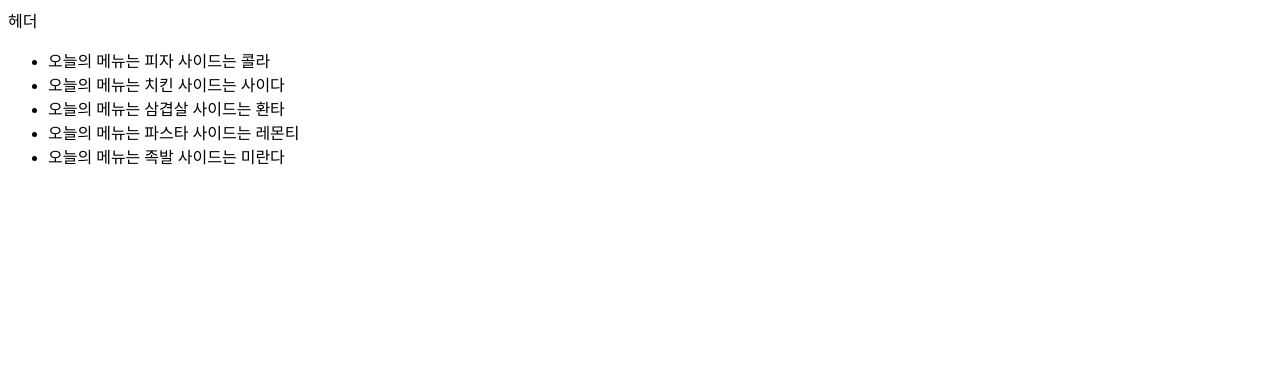
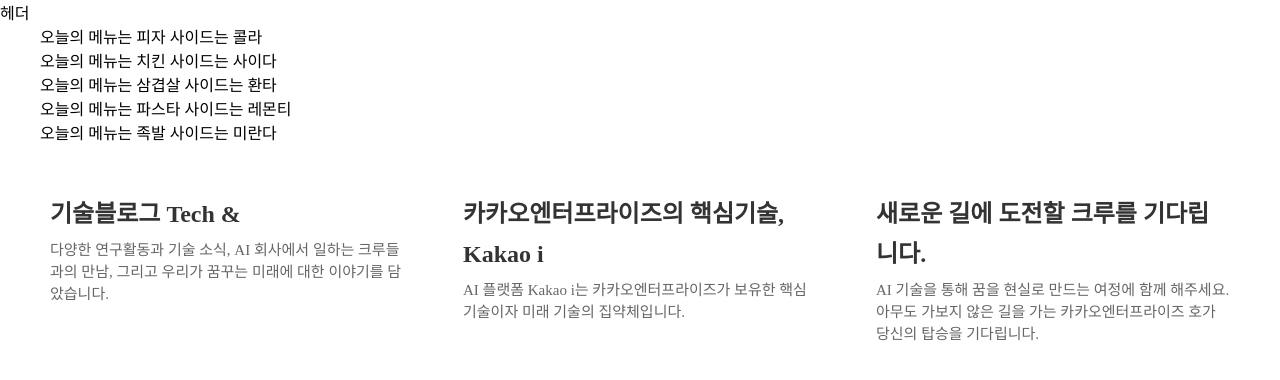
Before and after one commit to aren0416/basic-react, a React (Create React App) app: page / in a window 1280 px wide. Shown: the top 380 px of the page. Built offline with nearby package versions, Linux system fonts and the light colour scheme.

Commit message:
kakao practice

```diff
--- a/src/App.js
+++ b/src/App.js
@@ -1,12 +1,15 @@
 import Header from "./components/Header";
+import { Kakao } from "./components/Kakao";
 import { Menu } from "./components/Menu";
 import { menus } from "./db";
+import { kakaoDb } from "./db";
 
 const App = () => {
   return (
     <div>
       <Header />
       <Menu foods={menus} />
+      <Kakao kakaos={kakaoDb} />
     </div>
   );
 };
--- /dev/null
+++ b/src/components/Kakao.js
@@ -0,0 +1,14 @@
+import "../styles/style.css";
+
+export const Kakao = ({ kakaos }) => {
+  return (
+    <ul className="kakao">
+      {kakaos.map((kakaos) => (
+        <li key={kakaos.id}>
+          <h1>{kakaos.title}</h1>
+          <p>{kakaos.description}</p>
+        </li>
+      ))}
+    </ul>
+  );
+};
--- a/src/db.js
+++ b/src/db.js
@@ -25,3 +25,24 @@
     side: "미란다",
   },
 ];
+
+export const kakaoDb = [
+  {
+    id: 0,
+    title: "기술블로그 Tech &",
+    description:
+      "다양한 연구활동과 기술 소식, AI 회사에서 일하는 크루들과의 만남, 그리고 우리가 꿈꾸는 미래에 대한 이야기를 담았습니다.",
+  },
+  {
+    id: 1,
+    title: "카카오엔터프라이즈의 핵심기술, Kakao i",
+    description:
+      "AI 플랫폼 Kakao i는 카카오엔터프라이즈가 보유한 핵심기술이자 미래 기술의 집약체입니다.",
+  },
+  {
+    id: 2,
+    title: "새로운 길에 도전할 크루를 기다립니다.",
+    description:
+      "AI 기술을 통해 꿈을 현실로 만드는 여정에 함께 해주세요. 아무도 가보지 않은 길을 가는 카카오엔터프라이즈 호가 당신의 탑승을 기다립니다.",
+  },
+];
--- /dev/null
+++ b/src/styles/style.css
@@ -0,0 +1,30 @@
+* {
+  margin: 0;
+}
+
+ul {
+  list-style: none;
+}
+
+.kakao {
+  padding: 50px;
+  display: flex;
+  justify-content: space-between;
+}
+
+.kakao > li {
+  width: 30%;
+}
+
+.kakao > li > h1 {
+  margin-bottom: 5px;
+  line-height: 40px;
+  font-size: 24px;
+  color: #333;
+}
+
+.kakao > li > p {
+  font-size: 15px;
+  line-height: 22px;
+  color: #666;
+}
```
